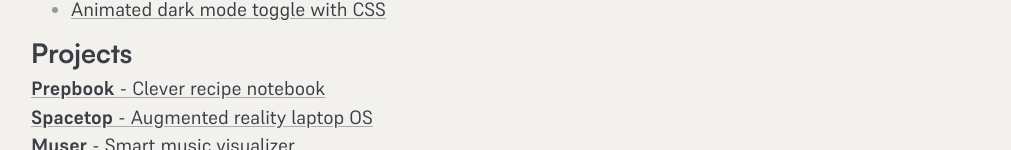
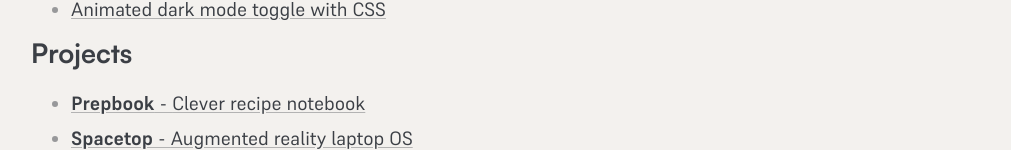
Before and after one commit to jonshamir/jonshamir.com, a Next.js app: page / in a window 1280 px wide. Shown: the part 802-952 px from the top of the page, without its empty margins (259-1270 px from the left). Built offline with nearby package versions, Linux system fonts and the light colour scheme.

Commit message:
Project list

```diff
--- a/src/app/page.tsx
+++ b/src/app/page.tsx
@@ -3,7 +3,7 @@
 
 import { InlineLogoPlaceholder } from "../components/Logo/InlineLogoPlaceholder";
 import { PostList } from "../components/PostList/PostList";
-import projectData from "../data/projects";
+import { ProjectList } from "../components/ProjectList/ProjectList";
 import { SOCIAL_LINKS } from "../data/social";
 import { EmailFormWrapper } from "../features/homepage/EmailFormWrapper/EmailFormWrapper";
 import styles from "./page.module.css";
@@ -26,13 +26,7 @@
       <h3>Posts</h3>
       <PostList />
       <h3>Projects</h3>
-      {projectData.map((project) => (
-        <Link href={`projects/${project.slug}`} key={project.slug}>
-          <div className={styles.info}>
-            <strong>{project.name}</strong> - <span>{project.subtitle}</span>
-          </div>
-        </Link>
-      ))}
+      <ProjectList />
       <br />
       <br />
 
--- /dev/null
+++ b/src/components/ProjectList/ProjectList.tsx
@@ -0,0 +1,16 @@
+import Link from "next/link";
+import projectData from "../../data/projects";
+
+export function ProjectList() {
+  return (
+    <ul>
+      {projectData.map((project) => (
+        <li key={project.slug}>
+          <Link href={`projects/${project.slug}`}>
+            <strong>{project.name}</strong> - <span>{project.subtitle}</span>
+          </Link>
+        </li>
+      ))}
+    </ul>
+  );
+}
--- a/src/styles/typography.css
+++ b/src/styles/typography.css
@@ -90,7 +90,7 @@
 a {
   color: var(--color-text);
   text-decoration: underline;
-  text-decoration-color: rgba(var(--color-text-rgb), 0.4);
+  text-decoration-color: rgba(var(--color-text-rgb), 0.35);
   text-underline-offset: 0.1em;
   transition:
     color var(--transition-defaults),
```
Also changed, not shown: .claude/settings.local.json (added).
